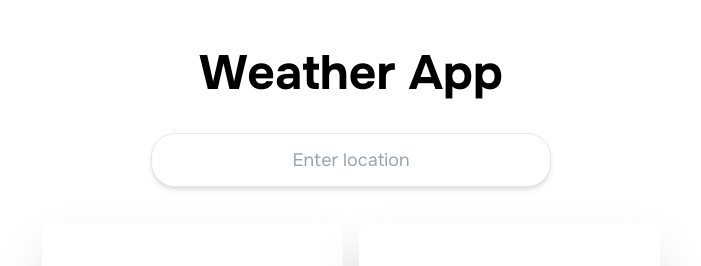
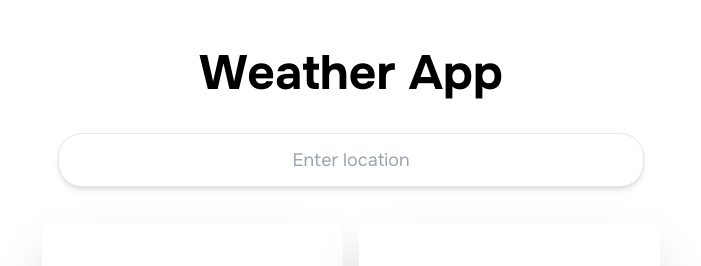
Before and after one commit to santiagomac/weather-app, a React (Vite) app: page / in a window 1280 px wide. Shown: the top 266 px of the page, without its empty margins (289-990 px from the left). Built offline with nearby package versions, Linux system fonts and the light colour scheme; no server answers.

Commit message:
update the input in 412 px or minus

```diff
--- a/src/App.tsx
+++ b/src/App.tsx
@@ -44,11 +44,11 @@ function App() {
         <h1 className="text-center text-5xl mt-5 mb-5 font-bold">
           Weather App
         </h1>
-        <div className="text-center p-4">
+        <div className="text-center p-4 max-w-[400px] sm:max-w-[800px] my-auto mx-auto">
           <input
             onChange={(e) => setCity(e.target.value)}
             type="text"
-            className="py-3 px-6 w-[400px] text-lg rounded-3xl border border-gray200 text-gray-600 placeholder:text-gray-40 focus:outline-none bg-white-600/100
+            className="py-3 px-6 w-[100%] text-lg rounded-3xl border border-gray200 text-gray-600 placeholder:text-gray-40 focus:outline-none bg-white-600/100
         shadow-md text-center mb-5"
             placeholder="Enter location"
             onKeyDown={handleKeyDown}
```
